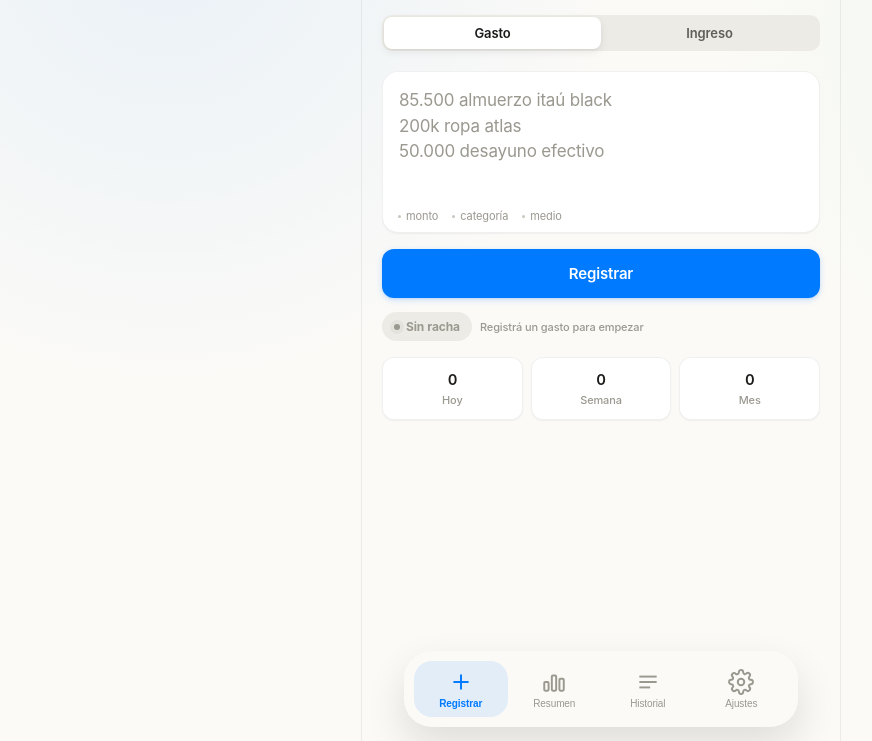
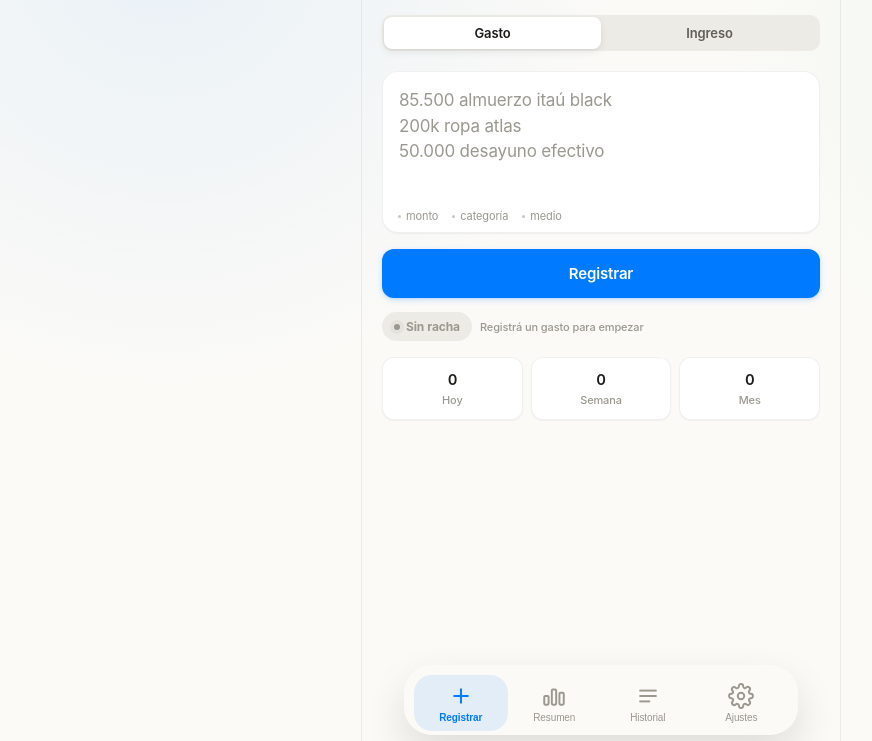
Before and after one commit to RL-dev-1/RL-GASTOS, a plain HTML site: page rl-gastos.html in a window 1280 px wide. Shown: the part 59-800 px from the top of the page, without its empty margins (39-911 px from the left). Drawn offline with Linux system fonts and the light colour scheme.

Commit message:
Update rl-gastos.html ios 3

```diff
--- a/rl-gastos.html
+++ b/rl-gastos.html
@@ -62,7 +62,7 @@ backdrop-filter: blur(20px) saturate(180%);
 }
 .header-balance { font-variant-numeric: tabular-nums; font-size: 13px; font-weight: 600; letter-spacing: -0.02em; transition: all var(--t-mid) var(--ease); padding: 6px 12px; border-radius: var(--r-pill); background: var(--surface-2); box-shadow: 0 2px 8px rgba(0,0,0,0.04); }
 
-.screen { display: none; padding: 0 20px calc(var(--sab) + 118px); animation: screenIn 280ms var(--ease) forwards; }
+.screen { display: none; padding: 0 20px calc(var(--sab) + 92px); animation: screenIn 280ms var(--ease) forwards; }
 .screen.active { display: block; }
 @keyframes screenIn { from { opacity: 0; transform: translateY(4px); } to { opacity: 1; transform: translateY(0); } }
 .section-label { font-size: 13px; font-weight: 400; letter-spacing: -0.01em; color: var(--t2); margin: 24px 4px 10px; }
@@ -355,11 +355,11 @@ padding: 7px 11px; border-radius: 999px; cursor: pointer; transition: all var(--
 .bottom-nav {
 position: fixed;
 left: 50%; right: auto;
-bottom: calc(var(--sab) + 14px);
+bottom: 6px;
 transform: translateX(-50%);
 width: min(394px, calc(100vw - 24px));
 border-radius: 28px;
-padding: 10px 10px calc(var(--sab) + 10px);
+padding: 10px 10px calc(var(--sab) + 4px);
 display: flex;
 background: rgba(251,250,247,0.72);
 backdrop-filter: saturate(190%) blur(28px);
```
